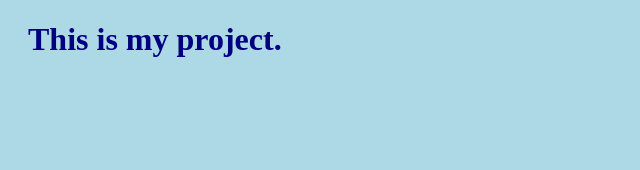
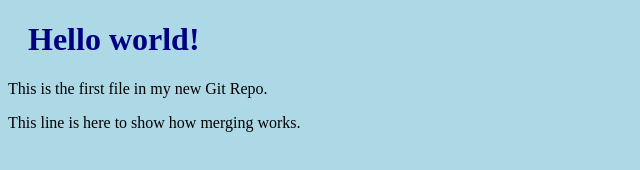
Before and after one commit to veli-rexhepi/hello-world, a plain HTML site: page index.html in a window 1280 px wide. Shown: the whole page, without its empty margins (0-640 px from the left). Drawn offline with Linux system fonts and the light colour scheme.

Commit message:
updated index.html with emergency fix

```diff
--- a/index.html
+++ b/index.html
@@ -8,6 +8,8 @@
     <link rel="stylesheet" href="my.css">
 </head>
 <body>
-    <h1>This is my project.</h1>
+    <h1>Hello world!</h1>
+    <p>This is the first file in my new Git Repo.</p>
+    <p>This line is here to show how merging works.</p>
 </body>
 </html>
```
